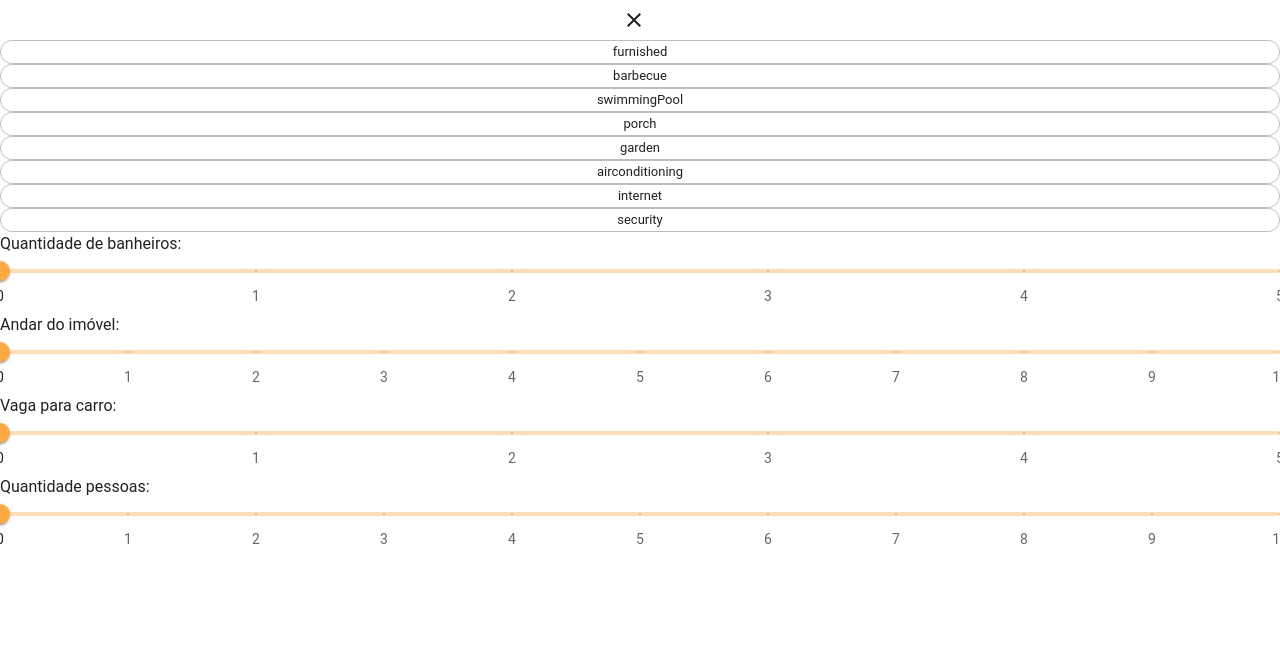
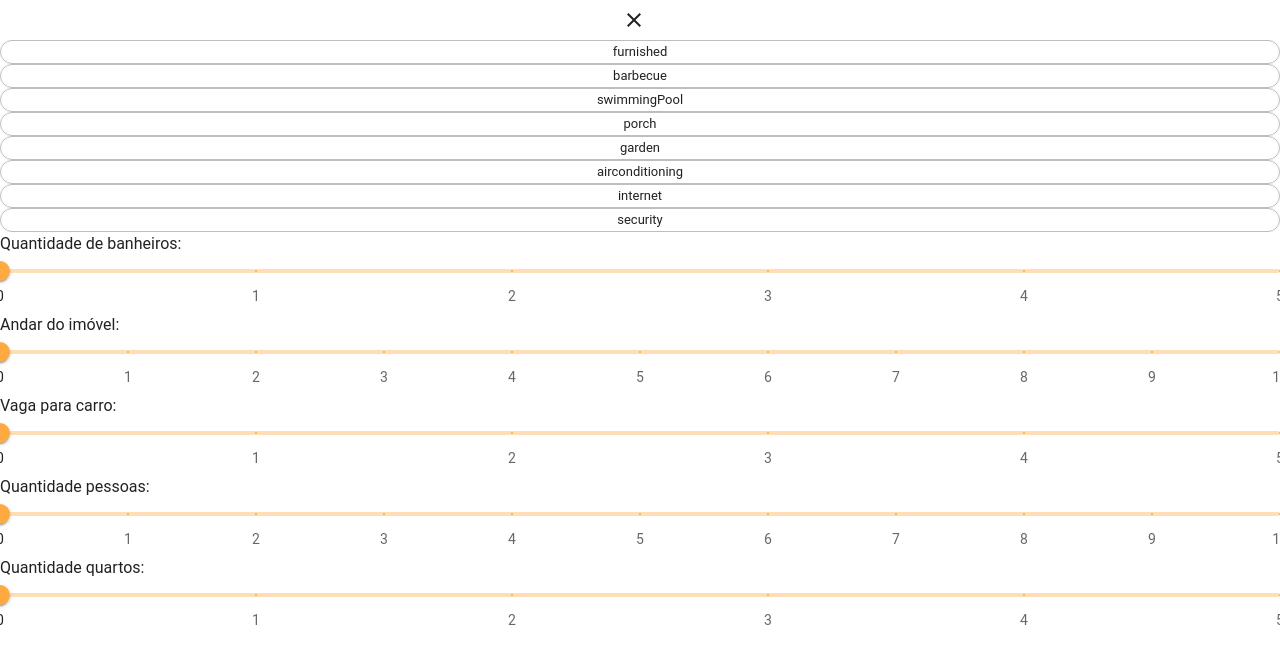
Before and after one commit to Allyson1602/doce-lar, a Next.js app: page / in a window 1280 px wide. Both pictures are taken after a click on the button "mais filtros". Shown: the top 664 px of the page. Built offline with nearby package versions, Linux system fonts and the light colour scheme.

Commit message:
feat: criação de slider para quantidade de quartos

```diff
--- a/components/filter.tsx
+++ b/components/filter.tsx
@@ -18,6 +18,7 @@ const Filter: FC<FilterProps> = (props) => {
     const [immobile, setImmobile] = useState(0);
     const [vacancyCar, setVacancyCar] = useState(0);
     const [people, setPeople] = useState(0);
+    const [rooms, setRooms] = useState(0);
 
     const handleClickAnimals = () => {
         let changeFilters = filters;
@@ -252,6 +253,40 @@ const Filter: FC<FilterProps> = (props) => {
         props.setFilters(changeFilters);
     };
 
+    const handleChangeRooms = (event: Event, value: number | number[], activeThumb: number) => {
+        setRooms(value as number);
+
+        let changeFilters = filters;
+
+        switch(value) {
+            case 0:
+                changeFilters.rooms = 0;
+                break;
+
+            case 20:
+                changeFilters.rooms = 1;
+                break;
+
+            case 40:
+                changeFilters.rooms = 2;
+                break;
+
+            case 60:
+                changeFilters.rooms = 3;
+                break;
+
+            case 80:
+                changeFilters.rooms = 4;
+                break;
+
+            case 100:
+                changeFilters.rooms = 5;
+                break;
+        }
+
+        props.setFilters(changeFilters);
+    };
+
     const handleClickMoreFilters = () => {
         setOpen(true);
     };
@@ -391,11 +426,48 @@ const Filter: FC<FilterProps> = (props) => {
                             step={10}
                         />
                     </BoxSlider>
+
+                    <BoxSlider>
+                        <Typography>Quantidade quartos:</Typography>
+                        <Slider
+                            value={rooms}
+                            onChange={handleChangeRooms}
+                            marks={sliderMarksRooms}
+                            step={20}
+                        />
+                    </BoxSlider>
                 </SlidersStyled>
             </Dialog>
         </FilterStyled>
     );
 };
+
+let sliderMarksRooms = [
+    {
+      value: 0,
+      label: '0',
+    },
+    {
+      value: 20,
+      label: '1',
+    },
+    {
+      value: 40,
+      label: '2',
+    },
+    {
+      value: 60,
+      label: '3',
+    },
+    {
+      value: 80,
+      label: '4',
+    },
+    {
+      value: 100,
+      label: '5',
+    },
+];
 
 let sliderMarksPeople = [
     {
```
